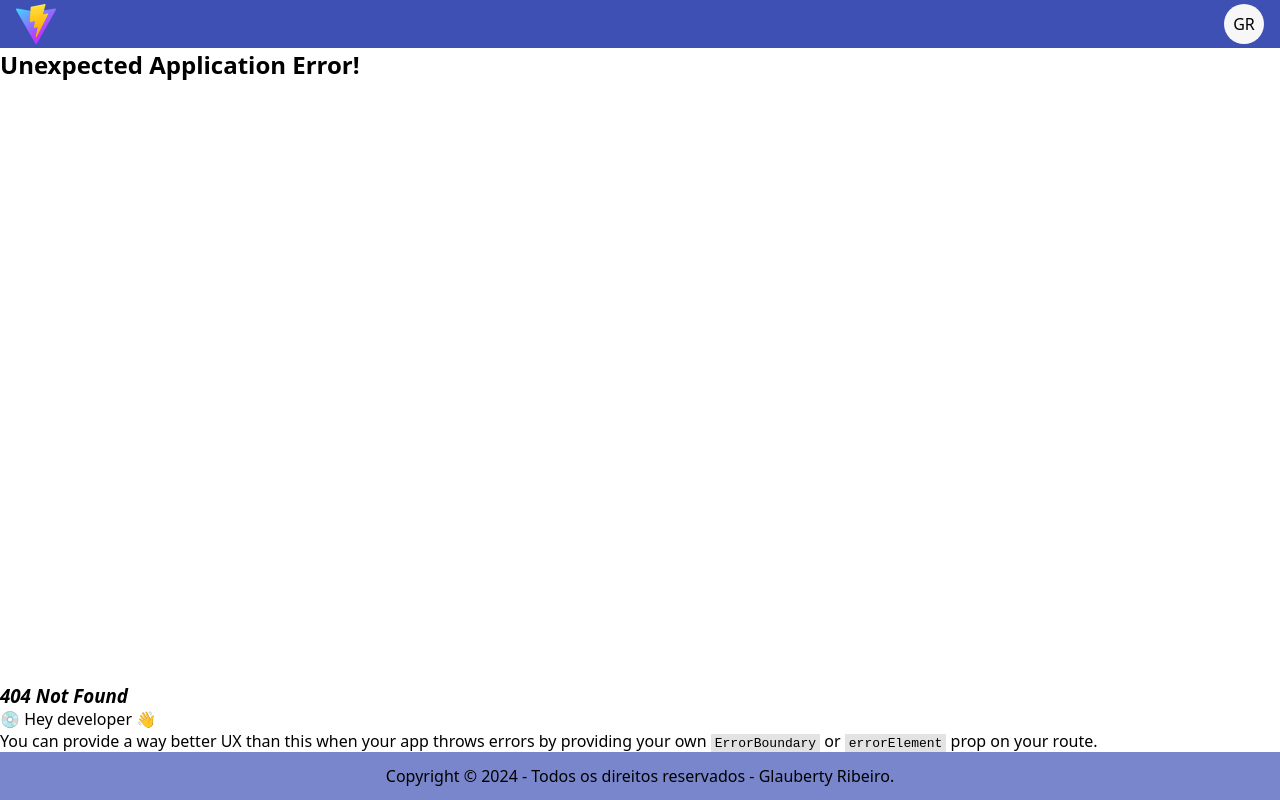
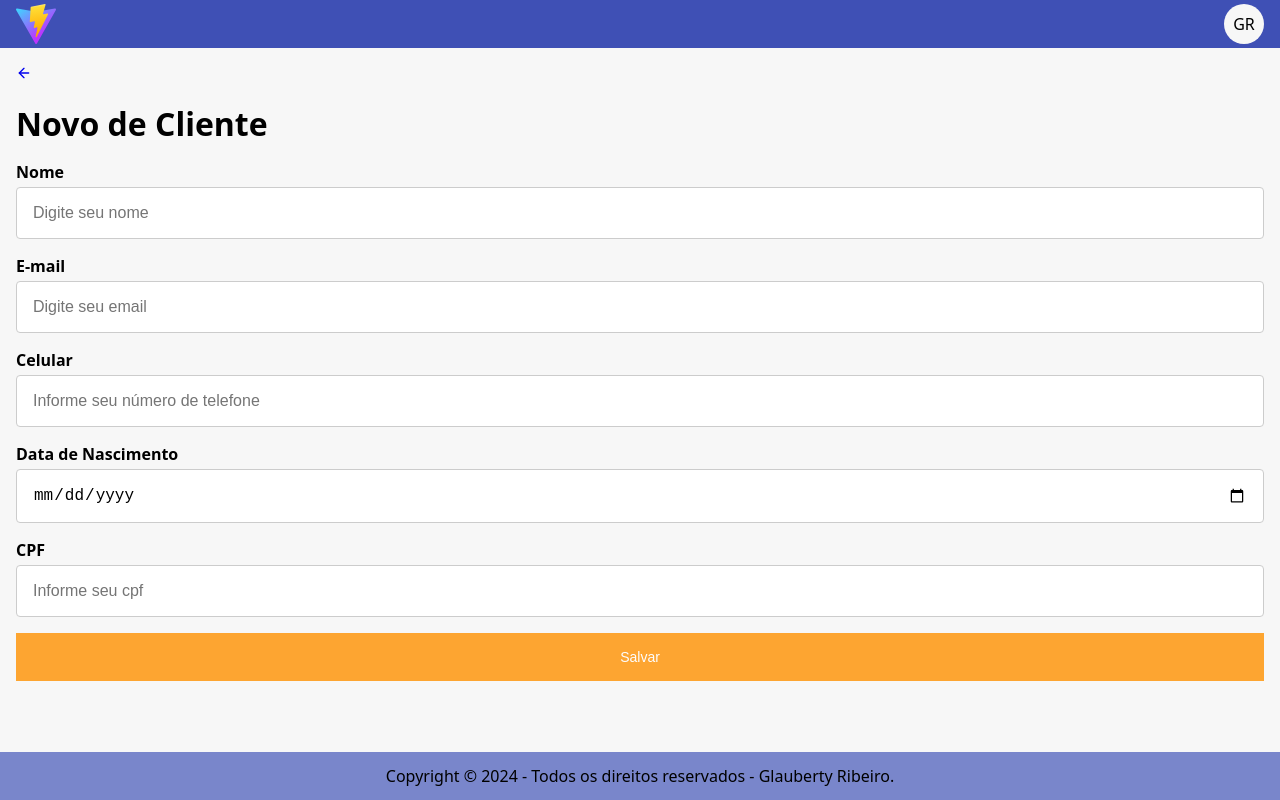
Before and after one commit to Alerrandoribeiro/aulas-frontend-pwa, a React (Vite) app: page /lista-cadastro-clientes in a window 1280 px wide. Before the commit this address had no page. Built offline with nearby package versions, Linux system fonts and the light colour scheme.

Commit message:
Criação de componentes de Cadastro de Clientes e Lista de Usuários

```diff
--- /dev/null
+++ b/src/paginas/PaginaCadastroClientes/PaginaCadastroClientes.css
@@ -0,0 +1,15 @@
+.campo{
+    display: flex;
+    flex-direction: column;
+    gap: 4px;
+
+    & > label{
+        font-weight: bold;
+    }
+
+    & > input {
+        padding: 16px;
+        font-size: 16px;
+
+    }
+}
--- /dev/null
+++ b/src/paginas/PaginaCadastroClientes/PaginaCadastroClientes.jsx
@@ -0,0 +1,92 @@
+import { useState } from "react";
+import BotaoCustomizado from "../../comum/componentes/BotaoCustomizado/BotaoCustomizado";
+import Principal from "../../comum/componentes/Principal/Principal";
+import "./PaginaCadastroClientes.css";
+
+const PaginaCadastroClientes = () => {
+  const [nome, setNome] = useState("");
+  const [email, setEmail] = useState("");
+  const [celular, setCelular] = useState("");
+  const [dataNascimento, setDataNascimento] = useState("");
+  const [cpf, setCpf] = useState("");
+
+  const salvar = () => {
+    const novoCliente = {
+      nome,
+      email,
+      celular,
+      dataNascimento,
+      cpf,
+    };
+  };
+
+  return (
+    <Principal titulo={"Novo de Cliente"} voltarPara={"/lista-clientes"}>
+      <div className="campo">
+        <label>Nome</label>
+        <input
+          type="text"
+          placeholder="Digite seu nome"
+          value={nome}
+          onChange={(e) => {
+            setNome(e.target.value);
+          }}
+        ></input>
+      </div>
+
+      <div className="campo">
+        <label>E-mail</label>
+        <input
+          type="email"
+          placeholder="Digite seu email"
+          value={email}
+          onChange={(e) => {
+            setEmail(e.target.value);
+          }}
+        ></input>
+      </div>
+
+      <div className="campo">
+        <label>Celular</label>
+        <input
+          type="tel"
+          placeholder="Informe seu número de telefone"
+          value={celular}
+          onChange={(e) => {
+            setCelular(e.target.value);
+          }}
+        ></input>
+      </div>
+
+      <div className="campo">
+        <label>Data de Nascimento</label>
+        <input
+          type="date"
+          placeholder="Informe sua data de nascimento"
+          value={dataNascimento}
+          onChange={(e) => {
+            setDataNascimento(e.target.value);
+          }}
+        ></input>
+      </div>
+
+      <div className="campo">
+        <label>CPF</label>
+        <input
+          type="tel"
+          placeholder="Informe seu cpf"
+          value={cpf}
+          onChange={(e) => {
+            setCpf(e.target.value);
+          }}
+        ></input>
+      </div>
+
+      <BotaoCustomizado cor={"secundaria"} onClick={salvar}>
+        Salvar
+      </BotaoCustomizado>
+    </Principal>
+  );
+};
+
+export default PaginaCadastroClientes;
--- a/src/paginas/PaginaInicial/PaginaInicial.jsx
+++ b/src/paginas/PaginaInicial/PaginaInicial.jsx
@@ -24,6 +24,13 @@ const PaginaInicial = () => {
         <BotaoCustomizado cor={'secundaria'} onClick={() => navigate('/pagina-desafio-componentes')}>
             Desafio componentes
         </BotaoCustomizado>
+        <BotaoCustomizado cor={'primaria'} onClick={() => navigate('/lista-clientes')}>
+            Lista de Clientes
+        </BotaoCustomizado>
+
+        <BotaoCustomizado cor={'secundaria'} onClick={() => navigate('/lista-cadastro-clientes')}>
+            Cadastro de Clientes
+        </BotaoCustomizado>
 
 
 
--- /dev/null
+++ b/src/paginas/PaginaInicial/PaginaListaClientes/PaginaListaClientes.jsx
@@ -0,0 +1,14 @@
+import { Link } from "react-router-dom";
+import Principal from "../../../comum/componentes/Principal/Principal";
+
+const PaginaListaClientes = () => {
+  return( <Principal titulo="Lista de Clientes" voltarPara={"/"}>
+
+ <Link to={'/lista-cadastro-clientes'}>Novo</Link>
+
+
+  </Principal>
+  );
+};
+
+export default PaginaListaClientes;
```
Also changed, not shown: src/App.jsx (+10 -0 lines).
